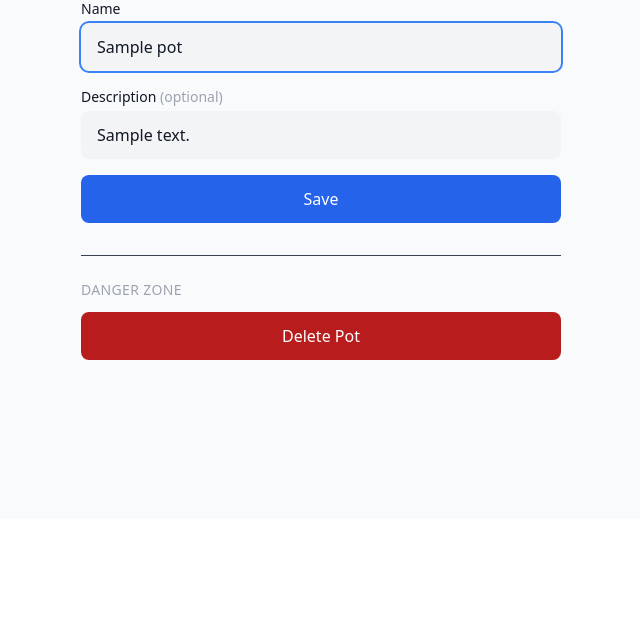
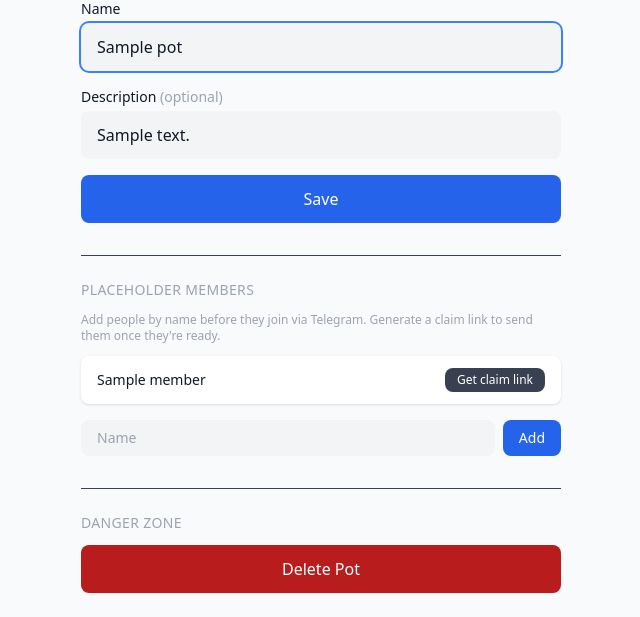
Before and after one commit to rgezikov/common-pot, a Django app: template pots/templates/rename_pot.html in a window 1280 px wide. Shown: the part 281-898 px from the top of the page, without its empty margins (319-959 px from the left). Before the commit the page ends 641 px from the top, so only its background shows below. Run offline with Django 5.2, Linux system fonts and the light colour scheme; tables that the repository leaves empty hold one stand-in row (values such as "Sample post"); the template is opened without the code that fills it: values that come from a table or form of the project are taken from there, most other values are stand-ins (such as "Sample title", 1, 10 or a date in 2020); some libraries are stand-ins or nearby versions.

Commit message:
Phase 12: placeholder members and claim flow
- Add placeholder members in pot settings (no Telegram account required)
- Generate 1-hour claim links per placeholder
- Claim flow: login, confirm, merge into existing CompotUser if already registered
- Multi-pot: claiming a second placeholder slot reuses the existing CompotUser
- Fix delete pot: drop drops before deleting pot to avoid ProtectedError
- Remove settlements from pot detail — report only

Co-Authored-By: Claude Sonnet 4.6 <noreply@anthropic.com>

```diff
--- a/commonpot/urls.py
+++ b/commonpot/urls.py
@@ -16,6 +16,9 @@ urlpatterns = [
     path('pot/<uuid:token>/drop/<int:drop_id>/edit/', views.edit_drop, name='edit_drop'),
     path('pot/<uuid:token>/drop/<int:drop_id>/delete/', views.delete_drop, name='delete_drop'),
     path('pot/<uuid:token>/member/<int:member_id>/remove/', views.remove_member, name='remove_member'),
+    path('pot/<uuid:token>/placeholder/add/', views.add_placeholder, name='add_placeholder'),
+    path('pot/<uuid:token>/placeholder/<int:member_id>/claim-link/', views.generate_claim_link, name='generate_claim_link'),
+    path('claim/<uuid:claim_token>/', views.claim_placeholder, name='claim_placeholder'),
     path('pot/<uuid:token>/rename/', views.rename_pot, name='rename_pot'),
     path('pot/<uuid:token>/delete/', views.delete_pot, name='delete_pot'),
     path('pot/<uuid:token>/report/', views.pot_report, name='pot_report'),
--- a/pots/models.py
+++ b/pots/models.py
@@ -18,9 +18,23 @@ class CompotUser(models.Model):
     telegram_user_id = models.BigIntegerField(null=True, blank=True, unique=True)
     name = models.CharField(max_length=100)
     telegram_username = models.CharField(max_length=100, blank=True)
+    is_placeholder = models.BooleanField(default=False)
 
     def __str__(self):
         return self.name
+
+
+class PlaceholderClaim(models.Model):
+    member = models.OneToOneField('Member', on_delete=models.CASCADE, related_name='claim')
+    token = models.UUIDField(default=uuid.uuid4, unique=True, editable=False)
+    expires_at = models.DateTimeField()
+
+    def is_valid(self):
+        from django.utils import timezone
+        return timezone.now() < self.expires_at
+
+    def __str__(self):
+        return f"Claim for {self.member}"
 
 
 class Member(models.Model):
--- a/pots/templates/rename_pot.html
+++ b/pots/templates/rename_pot.html
@@ -53,6 +53,34 @@ function copyInviteLink() {
 </form>
 
 <div class="mt-8 border-t border-gray-700 pt-6">
+    <h3 class="text-sm font-medium text-gray-400 uppercase tracking-wide mb-3">Placeholder Members</h3>
+    <p class="text-xs text-gray-400 mb-3">Add people by name before they join via Telegram. Generate a claim link to send them once they're ready.</p>
+    {% if placeholders %}
+    <ul class="space-y-2 mb-4">
+    {% for member in placeholders %}
+        <li class="flex items-center justify-between bg-white dark:bg-gray-800 rounded-lg px-4 py-3 shadow text-sm">
+            <span>{{ member.name }}</span>
+            <form method="post" action="{% url 'generate_claim_link' pot.invite_token member.id %}">
+                {% csrf_token %}
+                <button type="submit" class="text-xs bg-gray-700 hover:bg-gray-600 text-white px-3 py-1 rounded-lg">
+                    Get claim link
+                </button>
+            </form>
+        </li>
+    {% endfor %}
+    </ul>
+    {% endif %}
+    <form method="post" action="{% url 'add_placeholder' pot.invite_token %}" class="flex gap-2">
+        {% csrf_token %}
+        <input type="text" name="name" placeholder="Name" required
+            class="flex-1 bg-gray-100 dark:bg-gray-700 rounded-lg px-4 py-2 text-sm focus:outline-none focus:ring-2 focus:ring-blue-500">
+        <button type="submit" class="bg-blue-600 hover:bg-blue-700 text-white text-sm font-medium px-4 py-2 rounded-lg">
+            Add
+        </button>
+    </form>
+</div>
+
+<div class="mt-8 border-t border-gray-700 pt-6">
     <h3 class="text-sm font-medium text-gray-400 uppercase tracking-wide mb-3">Danger Zone</h3>
     <form method="post" action="{% url 'delete_pot' pot.invite_token %}"
           onsubmit="return confirm('Delete pot \'{{ pot.name|escapejs }}\'? This will permanently remove all drops and cannot be undone.')">
--- a/pots/views.py
+++ b/pots/views.py
@@ -5,7 +5,8 @@ from decimal import Decimal, InvalidOperation
 from django.http import HttpResponse, JsonResponse
 from django.shortcuts import render, redirect, get_object_or_404
 from django.views.decorators.csrf import csrf_exempt
-from .models import Pot, CompotUser, Member, Drop, Split
+from django.utils import timezone
+from .models import Pot, CompotUser, Member, Drop, Split, PlaceholderClaim
 from .telegram_auth import verify_telegram_auth, verify_telegram_webapp_auth, get_telegram_user, login_required
 from .splits import calculate_splits
 from .balances import calculate_balances, calculate_settlements
@@ -358,7 +359,8 @@ def rename_pot(request, token):
             pot.description = request.POST.get('description', '').strip()
             pot.save()
             return redirect('pot_detail', token=token)
-    return render(request, 'rename_pot.html', {'pot': pot})
+    placeholders = pot.members.filter(user__is_placeholder=True).select_related('user')
+    return render(request, 'rename_pot.html', {'pot': pot, 'placeholders': placeholders})
 
 
 def _sync_member_username(member, user):
@@ -373,6 +375,7 @@ def _sync_member_username(member, user):
 def delete_pot(request, token):
     pot = get_object_or_404(Pot, invite_token=token)
     if request.method == 'POST':
+        pot.drops.all().delete()  # cascades to splits; clears PROTECT references on members
         pot.delete()
         return redirect('home')
     return redirect('rename_pot', token=token)
@@ -393,3 +396,66 @@ def join_pot(request, token):
     if not created:
         _sync_member_username(member, user)
     return redirect('pot_detail', token=pot.invite_token)
+
+
+@login_required
+def add_placeholder(request, token):
+    pot = get_object_or_404(Pot, invite_token=token)
+    if request.method == 'POST':
+        name = request.POST.get('name', '').strip()
+        if name:
+            compot_user = CompotUser.objects.create(name=name, is_placeholder=True)
+            Member.objects.create(pot=pot, user=compot_user)
+    return redirect('rename_pot', token=token)
+
+
+@login_required
+def generate_claim_link(request, token, member_id):
+    pot = get_object_or_404(Pot, invite_token=token)
+    member = get_object_or_404(Member, id=member_id, pot=pot, user__is_placeholder=True)
+    if request.method == 'POST':
+        PlaceholderClaim.objects.filter(member=member).delete()
+        claim = PlaceholderClaim.objects.create(
+            member=member,
+            expires_at=timezone.now() + datetime.timedelta(hours=1),
+        )
+        claim_url = request.build_absolute_uri(f'/claim/{claim.token}/')
+        return render(request, 'claim_link.html', {'pot': pot, 'member': member, 'claim_url': claim_url})
+    return redirect('rename_pot', token=token)
+
+
+@login_required
+def claim_placeholder(request, claim_token):
+    claim = get_object_or_404(PlaceholderClaim, token=claim_token)
+    if not claim.is_valid():
+        return render(request, 'claim_expired.html')
+
+    pot = claim.member.pot
+    user = get_telegram_user(request)
+
+    # Block if claimer already has a slot in this pot
+    if Member.objects.filter(pot=pot, user__telegram_user_id=user['id']).exists():
+        return render(request, 'claim_already_member.html', {'pot': pot})
+
+    if request.method == 'POST':
+        placeholder_user = claim.member.user
+        existing_user = CompotUser.objects.filter(telegram_user_id=user['id']).first()
+
+        if existing_user:
+            # Claimer already has a CompotUser — reassign the member slot to it
+            # and delete the now-orphaned placeholder CompotUser
+            claim.member.user = existing_user
+            claim.member.save(update_fields=['user'])
+            placeholder_user.delete()
+        else:
+            # First time claiming — fill in the placeholder CompotUser
+            placeholder_user.telegram_user_id = user['id']
+            placeholder_user.name = f"{user['first_name']} {user.get('last_name', '')}".strip()
+            placeholder_user.telegram_username = user.get('username', '').lower()
+            placeholder_user.is_placeholder = False
+            placeholder_user.save()
+
+        claim.delete()
+        return redirect('pot_detail', token=pot.invite_token)
+
+    return render(request, 'claim_confirm.html', {'pot': pot, 'member': claim.member})
```
Also changed, not shown: pots/templates/claim_already_member.html (added, +9 -0 lines), pots/templates/claim_confirm.html (added, +20 -0 lines), pots/templates/claim_expired.html (added, +9 -0 lines), pots/templates/claim_link.html (added, +31 -0 lines), pots/templates/pot_detail.html (+0 -15 lines), pots/migrations/0006_compotuser_is_placeholder_placeholderclaim.py (added).
